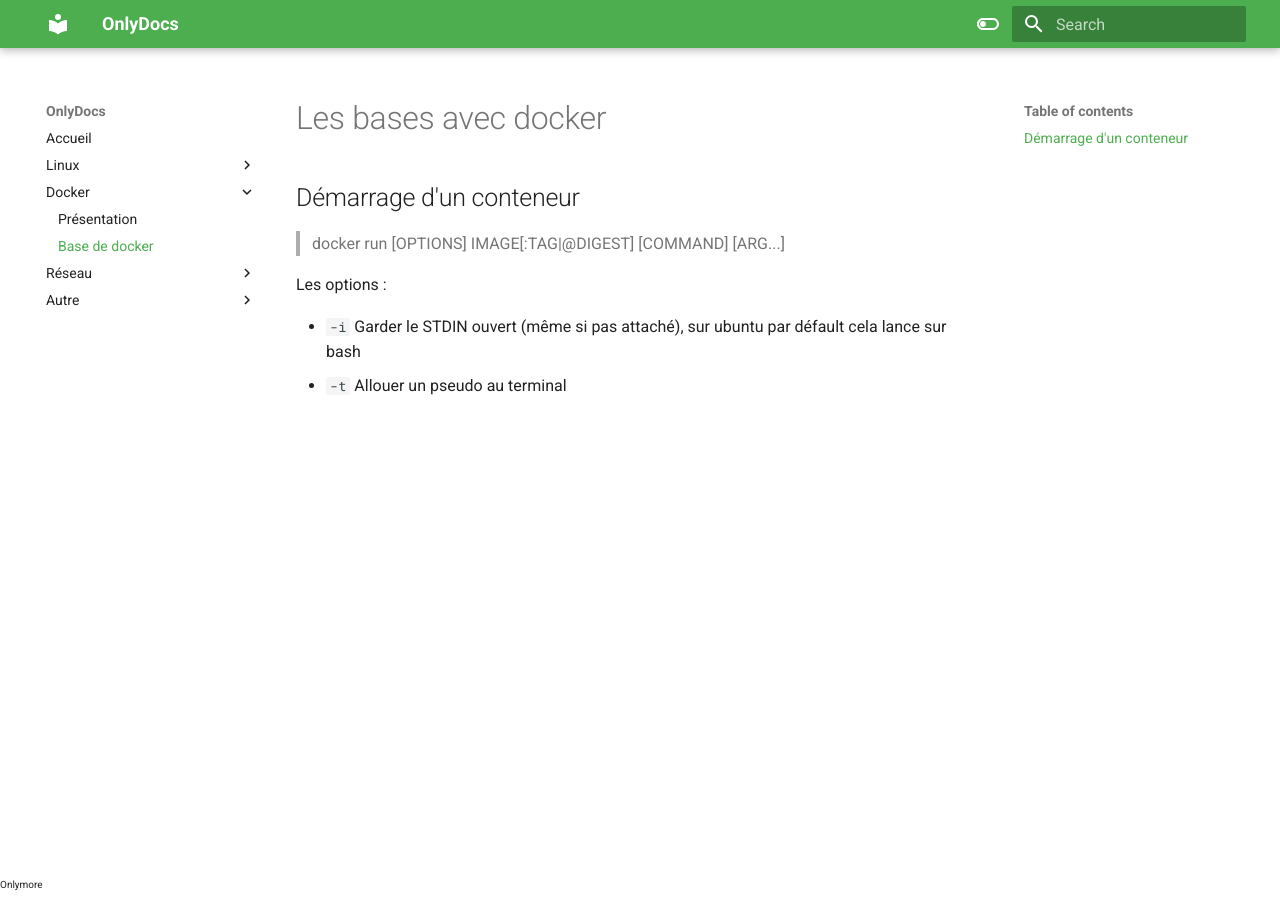
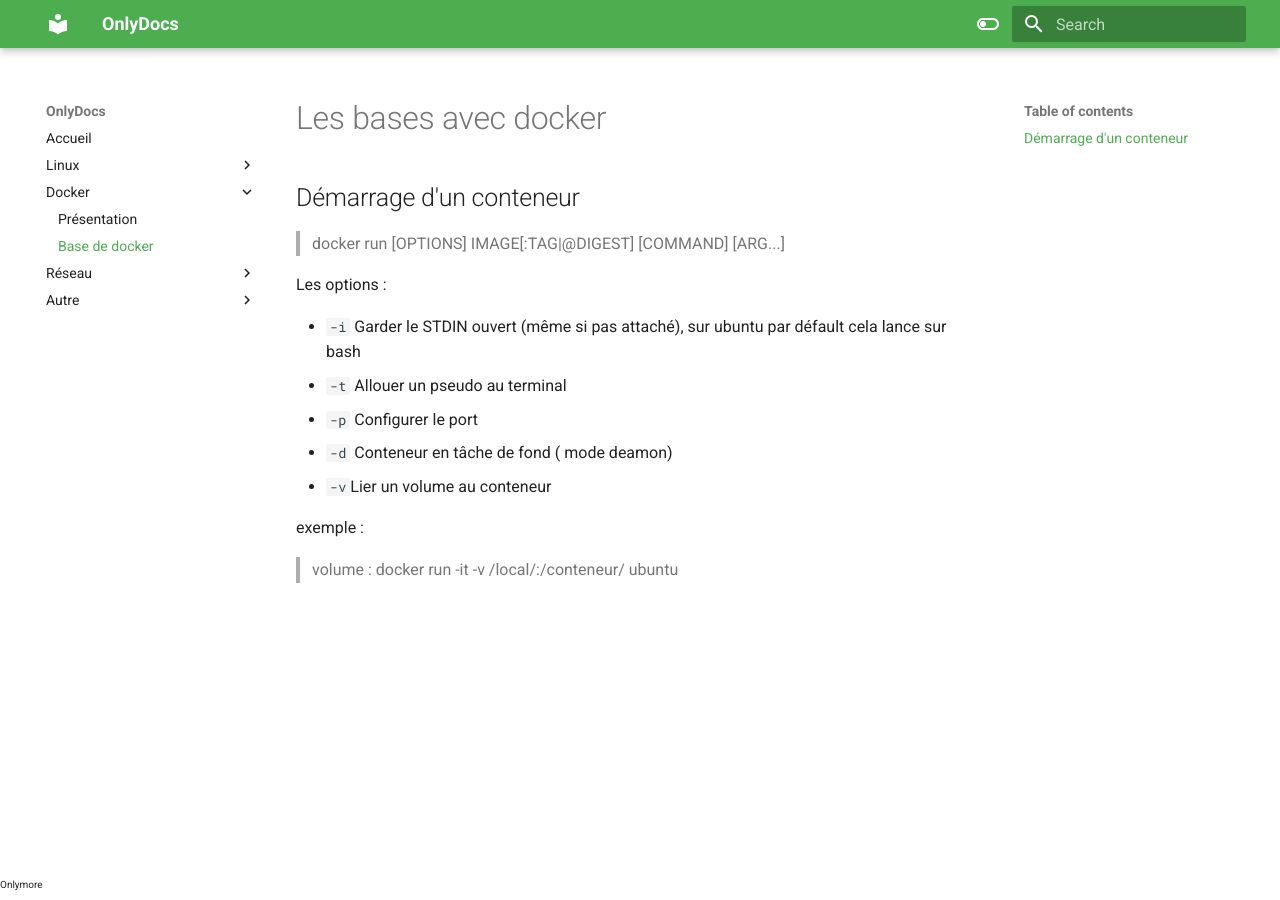
Before and after one commit to Theonlymore/OnlyDocs, an MkDocs documentation site: the page built from docs/docker/baseDocker.md, in a window 1280 px wide. Built offline with MkDocs 1.6.1 and Material for MkDocs 9.7.7, drawn with Linux system fonts in a browser that asks for light colours.

Commit message:
Update baseDocker.md

```diff
--- a/docs/docker/baseDocker.md
+++ b/docs/docker/baseDocker.md
@@ -8,4 +8,11 @@ Les options :
 
 - `-i` Garder le STDIN ouvert (même si pas attaché), sur ubuntu par défault cela lance sur bash
 - `-t` Allouer un pseudo au terminal
+- `-p` Configurer le port
+- `-d` Conteneur en tâche de fond ( mode deamon)
+- `-v`Lier un volume au conteneur
 <!-- https://www.tech2tech.fr/debuter-avec-docker-les-bases/ -->
+
+
+exemple :
+> volume : docker run -it -v /local/:/conteneur/ ubuntu
```
